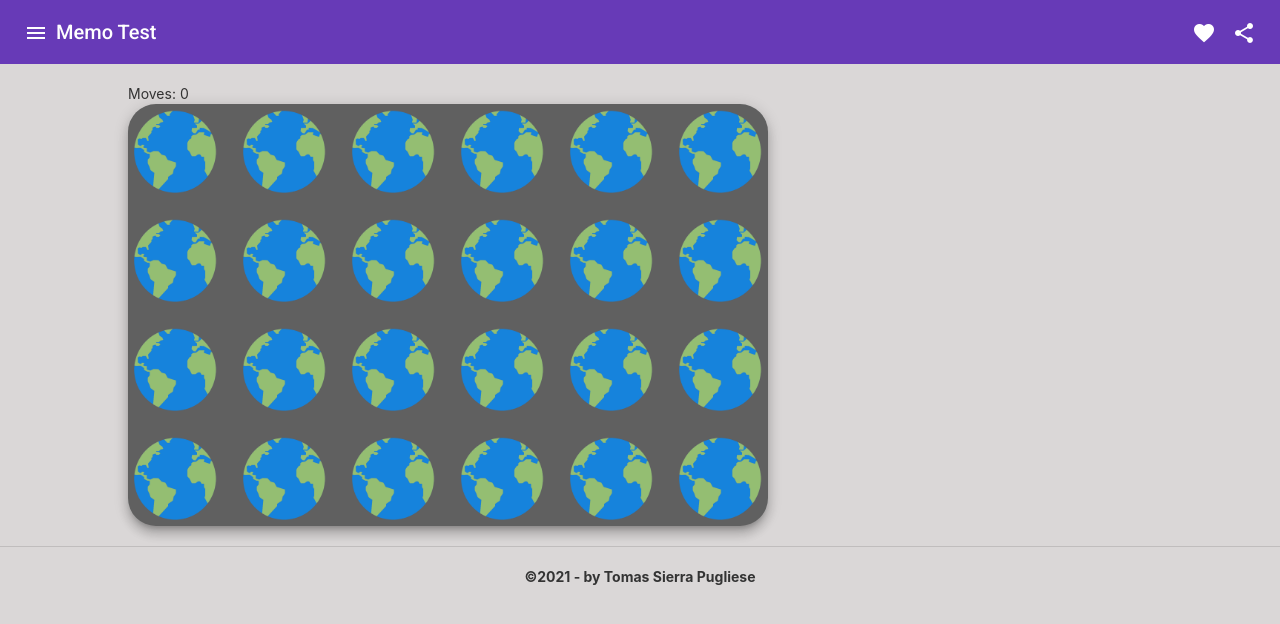
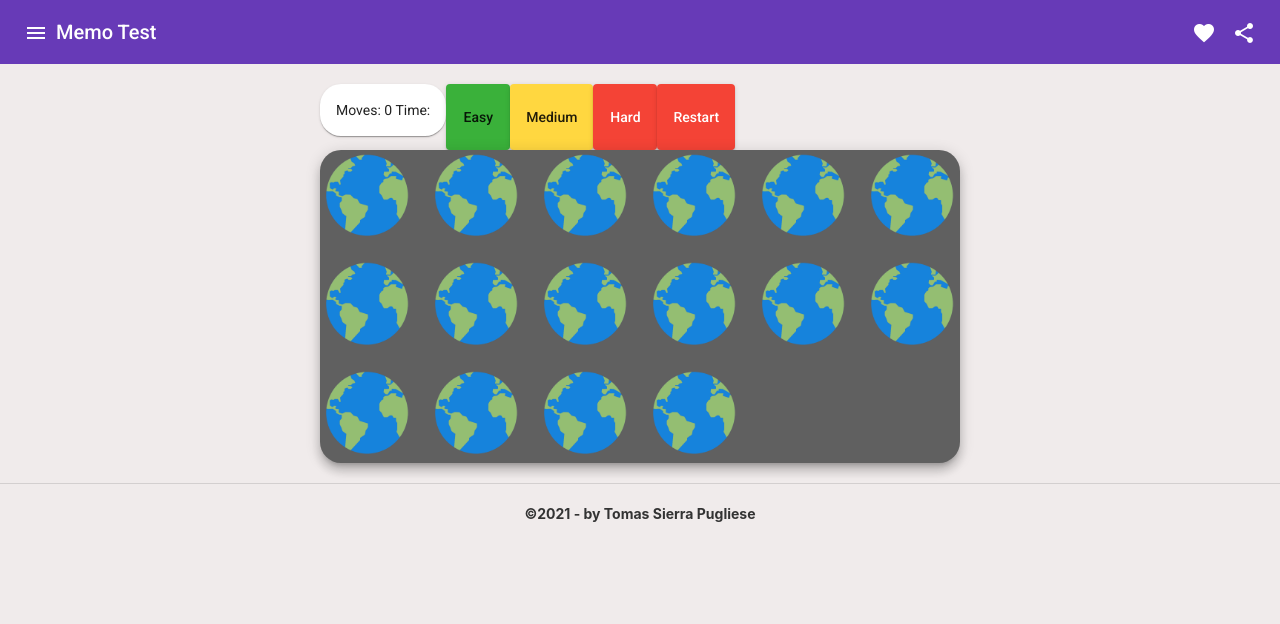
Before and after one commit to sierrapugliesetomas/memo-test, an Angular app: page / in a window 1280 px wide. Shown: the top 624 px of the page. Built offline with nearby package versions, Linux system fonts and the light colour scheme.

Commit message:
dificultar y restart

```diff
--- a/src/app/app.module.ts
+++ b/src/app/app.module.ts
@@ -11,8 +11,6 @@ import {MatToolbarModule} from '@angular/material/toolbar';
 import {MatIconModule} from '@angular/material/icon';
 import {MatButtonModule} from '@angular/material/button';
 import {MatDividerModule} from '@angular/material/divider';
-
-
 @NgModule({
   declarations: [AppComponent, GrillaComponent],
   imports: [
--- a/src/app/grilla/grilla.component.css
+++ b/src/app/grilla/grilla.component.css
@@ -1,27 +1,92 @@
 .mat-grid-list {
-    /* padding-left: 1rem;
+  /* padding-left: 1rem;
     padding-right: 1rem; */
 }
 
-.border{
-    border-radius: 2em;
+.border {
+  border-radius: 1.5em;
 }
 
 .gray {
-    background-color: rgb(96, 96, 96);
+  background-color: rgb(96, 96, 96);
 }
 
 .image {
-    width:100%;
-    height: 100%;
-    cursor: pointer;
+  width: 100%;
+  height: 100%;
+  cursor: pointer;
 }
 
 .image:hover {
-    background-color: rgba(56, 56, 56, 0.308);
+  background-color: rgba(56, 56, 56, 0.308);
 }
 
 .container {
-    margin-left: 10%;
-    margin-right: 40%;
+  margin-left: 25%;
+  margin-right: 25%;
 }
+
+.fade-in {
+  animation: fadeIn ease 1.5s;
+  -webkit-animation: fadeIn ease 1.5s;
+  -moz-animation: fadeIn ease 1.5s;
+  -o-animation: fadeIn ease 1.5s;
+  -ms-animation: fadeIn ease 1.5s;
+}
+
+@keyframes fadeIn {
+  0% {
+    opacity: 0;
+  }
+  100% {
+    opacity: 1;
+  }
+}
+
+@-moz-keyframes fadeIn {
+  0% {
+    opacity: 0;
+  }
+  100% {
+    opacity: 1;
+  }
+}
+
+@-webkit-keyframes fadeIn {
+  0% {
+    opacity: 0;
+  }
+  100% {
+    opacity: 1;
+  }
+}
+
+@-o-keyframes fadeIn {
+  0% {
+    opacity: 0;
+  }
+  100% {
+    opacity: 1;
+  }
+}
+
+@-ms-keyframes fadeIn {
+  0% {
+    opacity: 0;
+  }
+  100% {
+    opacity: 1;
+  }
+}
+
+.mat-card {
+  margin-bottom: 1em;
+}
+
+.box {
+  display: flex;
+}
+
+.green {
+  background-color: rgb(58, 177, 58);
+}
--- a/src/app/grilla/grilla.component.html
+++ b/src/app/grilla/grilla.component.html
@@ -1,11 +1,17 @@
 <br>
 <div class="container">
-    <div>
-        Moves: {{moves}}
+    <div class="box">
+        <mat-card class="border"> Moves: {{moves}} Time: {{time}}</mat-card>
+        <button mat-raised-button class="green" (click)="changeDifficulty(1)">Easy</button>
+        <button mat-raised-button color="accent" (click)="changeDifficulty(2)">Medium</button>
+        <button mat-raised-button color="warn" (click)="changeDifficulty(3)">Hard</button>
+        <button mat-raised-button color="warn" (click)="ngOnInit()">Restart</button>
     </div>
     <mat-grid-list class="border gray mat-elevation-z8" cols="6" gutterSize="1em">
         <mat-grid-tile *ngFor="let card of cards" class="border image-margin">
-            <img class="image" src={{card.show?card.showImage:hideImage}} (click)="onClickCard(card)">
+            <div matRipple [matRippleColor]="black">
+                <img class="image fade-in" src={{card.show?card.showImage:hideImage}} (click)="onClickCard(card)">
+            </div>
         </mat-grid-tile>
     </mat-grid-list>
 </div>
--- a/src/app/grilla/grilla.component.ts
+++ b/src/app/grilla/grilla.component.ts
@@ -1,4 +1,7 @@
+import { Time } from '@angular/common';
+import { THIS_EXPR } from '@angular/compiler/src/output/output_ast';
 import { Component, OnInit } from '@angular/core';
+import { countriesList } from '../utils/utils';
 
 @Component({
   selector: 'app-grilla',
@@ -6,47 +9,30 @@ import { Component, OnInit } from '@angular/core';
   styleUrls: ['./grilla.component.css'],
 })
 export class GrillaComponent implements OnInit {
-
-  score = 0;
-  moves = 0;
-  freeze = false;
+  difficulty = 2;
+  time: Time;
+  moves: number;
+  freeze: boolean;
   hideImage = '../../assets/images/hide.png';
-  selectedCards = [];
-  guessedId = []
-  cards = [
-    { text: 'One', showImage: '../../assets/images/brasil.svg', equalId: 1, id: 1 , show: false },
-    { text: 'Two', showImage: '../../assets/images/brasil.svg', equalId: 1, id: 2 , show: false },
-    { text: 'Three', showImage: '../../assets/images/argentina.svg', equalId: 2, id: 3, show: false },
-    { text: 'Four', showImage: '../../assets/images/argentina.svg', equalId: 2, id: 4 , show: false },
-    { text: 'Five', showImage: '../../assets/images/china.svg', equalId: 3, id: 5 , show: false },
-    { text: 'Six', showImage: '../../assets/images/china.svg', equalId: 3, id: 6 , show: false },
-    { text: 'Seven', showImage: '../../assets/images/usa.svg', equalId: 4, id: 7 , show: false },
-    { text: 'Eight', showImage: '../../assets/images/usa.svg', equalId: 4, id: 8 , show: false },
-    { text: 'Nine', showImage: '../../assets/images/germany.svg', equalId: 5, id: 9 , show: false },
-    { text: 'Ten', showImage: '../../assets/images/germany.svg', equalId: 5, id: 10 , show: false },
-    { text: 'Eleven', showImage: '../../assets/images/japan.svg', equalId: 6, id: 11 , show: false },
-    { text: 'Twelve', showImage: '../../assets/images/japan.svg', equalId: 6, id: 12 , show: false },
-    { text: 'Thirteen', showImage: '../../assets/images/macedonia.svg', equalId: 7, id: 13 , show: false },
-    { text: 'Fourteen', showImage: '../../assets/images/macedonia.svg', equalId: 7, id: 14 , show: false },
-    { text: 'Fifteen', showImage: '../../assets/images/mexico.svg', equalId: 8, id: 15 , show: false },
-    { text: 'Sixteen', showImage: '../../assets/images/mexico.svg', equalId: 8, id: 16 , show: false },
-    { text: 'Seventeen', showImage: '../../assets/images/portugal.svg', equalId: 9, id: 17 , show: false },
-    { text: 'Eighteen', showImage: '../../assets/images/portugal.svg', equalId: 9, id: 18 , show: false },
-    { text: 'Nineteen', showImage: '../../assets/images/spain.svg', equalId: 10, id: 19 , show: false },
-    { text: 'Twenty', showImage: '../../assets/images/spain.svg', equalId: 10, id: 20 , show: false },
-    { text: 'Twenty-one', showImage: '../../assets/images/venezuela.svg', equalId: 11, id: 21 , show: false },
-    { text: 'Twenty-two', showImage: '../../assets/images/venezuela.svg', equalId: 11, id: 22 , show: false },
-    { text: 'Twenty-three', showImage: '../../assets/images/wales.svg', equalId: 12, id: 23 , show: false },
-    { text: 'Twenty-four', showImage: '../../assets/images/wales.svg', equalId: 12, id: 24 , show: false },
-  ];
+  selectedCards: Array<any>;
+  guessedId: Array<any>;
+  cards: Array<any>;
 
   constructor() {}
 
   ngOnInit(): void {
-    this.cards.sort(() => { return 0.5 - Math.random()});
+    this.moves = 0;
+    this.selectedCards = [];
+    this.guessedId = [];
+    this.freeze = false;
+    this.setCards();
+    this.cards.sort(() => {
+      return 0.5 - Math.random();
+    });
+    this.startTime();
   }
 
-  onClickCard(card: any) {
+  onClickCard(card: any): void {
     if (!this.freeze) {
       if (this.validateShowCard(card)) {
         this.selectedCards.push(card);
@@ -58,18 +44,17 @@ export class GrillaComponent implements OnInit {
     }
   }
 
-  private areEquals() {
+  private areEquals(): boolean {
     return this.selectedCards[0].equalId === this.selectedCards[1].equalId;
   }
 
-  private compareCards() {
+  private compareCards(): void {
     this.freeze = true;
     if (this.areEquals()) {
       this.guessedId.push(this.selectedCards[0].id);
       this.guessedId.push(this.selectedCards[1].id);
       this.selectedCards = [];
       this.freeze = false;
-      this.score += 120;
       // dont transform on hover
     } else {
       setTimeout(() => {
@@ -81,8 +66,33 @@ export class GrillaComponent implements OnInit {
     }
     this.moves++;
   }
-  private validateShowCard(card) {
-    return (this.selectedCards.length < 2 && this.selectedCards[0]?.id !== card.id && !this.guessedId.includes(card.id));
+  private validateShowCard(card): boolean {
+    return (
+      this.selectedCards.length < 2 &&
+      this.selectedCards[0]?.id !== card.id &&
+      !this.guessedId.includes(card.id)
+    );
   }
 
+  setCards(): void {
+    if (this.difficulty === 1) {
+      // Easy
+      this.cards = JSON.parse(JSON.stringify(countriesList.slice(0, 12)));
+    } else if (this.difficulty === 2) {
+      // Medium
+      this.cards = JSON.parse(JSON.stringify(countriesList.slice(0, 16)));
+    } else {
+      // Hard
+      this.cards = JSON.parse(JSON.stringify(countriesList.slice(0, 24)));
+    }
+  }
+
+  changeDifficulty(number: number): void {
+    this.difficulty = number;
+    this.ngOnInit();
+  }
+
+  private startTime(): void {
+    // ToDo: timer
+  }
 }
--- /dev/null
+++ b/src/app/utils/utils.ts
@@ -0,0 +1,170 @@
+export const countriesList = [
+  {
+    text: 'One',
+    showImage: '../../assets/images/brasil.svg',
+    equalId: 1,
+    id: 1,
+    show: false,
+  },
+  {
+    text: 'Two',
+    showImage: '../../assets/images/brasil.svg',
+    equalId: 1,
+    id: 2,
+    show: false,
+  },
+  {
+    text: 'Three',
+    showImage: '../../assets/images/argentina.svg',
+    equalId: 2,
+    id: 3,
+    show: false,
+  },
+  {
+    text: 'Four',
+    showImage: '../../assets/images/argentina.svg',
+    equalId: 2,
+    id: 4,
+    show: false,
+  },
+  {
+    text: 'Five',
+    showImage: '../../assets/images/china.svg',
+    equalId: 3,
+    id: 5,
+    show: false,
+  },
+  {
+    text: 'Six',
+    showImage: '../../assets/images/china.svg',
+    equalId: 3,
+    id: 6,
+    show: false,
+  },
+  {
+    text: 'Seven',
+    showImage: '../../assets/images/usa.svg',
+    equalId: 4,
+    id: 7,
+    show: false,
+  },
+  {
+    text: 'Eight',
+    showImage: '../../assets/images/usa.svg',
+    equalId: 4,
+    id: 8,
+    show: false,
+  },
+  {
+    text: 'Nine',
+    showImage: '../../assets/images/germany.svg',
+    equalId: 5,
+    id: 9,
+    show: false,
+  },
+  {
+    text: 'Ten',
+    showImage: '../../assets/images/germany.svg',
+    equalId: 5,
+    id: 10,
+    show: false,
+  },
+  {
+    text: 'Eleven',
+    showImage: '../../assets/images/japan.svg',
+    equalId: 6,
+    id: 11,
+    show: false,
+  },
+  {
+    text: 'Twelve',
+    showImage: '../../assets/images/japan.svg',
+    equalId: 6,
+    id: 12,
+    show: false,
+  },
+  {
+    text: 'Thirteen',
+    showImage: '../../assets/images/macedonia.svg',
+    equalId: 7,
+    id: 13,
+    show: false,
+  },
+  {
+    text: 'Fourteen',
+    showImage: '../../assets/images/macedonia.svg',
+    equalId: 7,
+    id: 14,
+    show: false,
+  },
+  {
+    text: 'Fifteen',
+    showImage: '../../assets/images/mexico.svg',
+    equalId: 8,
+    id: 15,
+    show: false,
+  },
+  {
+    text: 'Sixteen',
+    showImage: '../../assets/images/mexico.svg',
+    equalId: 8,
+    id: 16,
+    show: false,
+  },
+  {
+    text: 'Seventeen',
+    showImage: '../../assets/images/portugal.svg',
+    equalId: 9,
+    id: 17,
+    show: false,
+  },
+  {
+    text: 'Eighteen',
+    showImage: '../../assets/images/portugal.svg',
+    equalId: 9,
+    id: 18,
+    show: false,
+  },
+  {
+    text: 'Nineteen',
+    showImage: '../../assets/images/spain.svg',
+    equalId: 10,
+    id: 19,
+    show: false,
+  },
+  {
+    text: 'Twenty',
+    showImage: '../../assets/images/spain.svg',
+    equalId: 10,
+    id: 20,
+    show: false,
+  },
+  {
+    text: 'Twenty-one',
+    showImage: '../../assets/images/venezuela.svg',
+    equalId: 11,
+    id: 21,
+    show: false,
+  },
+  {
+    text: 'Twenty-two',
+    showImage: '../../assets/images/venezuela.svg',
+    equalId: 11,
+    id: 22,
+    show: false,
+  },
+  {
+    text: 'Twenty-three',
+    showImage: '../../assets/images/wales.svg',
+    equalId: 12,
+    id: 23,
+    show: false,
+  },
+  {
+    text: 'Twenty-four',
+    showImage: '../../assets/images/wales.svg',
+    equalId: 12,
+    id: 24,
+    show: false,
+  },
+];
--- a/src/styles.css
+++ b/src/styles.css
@@ -1,4 +1,4 @@
 /* You can add global styles to this file, and also import other style files */
 
 html, body { height: 100%; }
-body { margin: 0; font-family: Roboto, "Helvetica Neue", sans-serif;  background-color: rgb(218, 215, 215);}
+body { margin: 0; font-family: Roboto, "Helvetica Neue", sans-serif;  background-color: rgb(240, 235, 235);}
```
